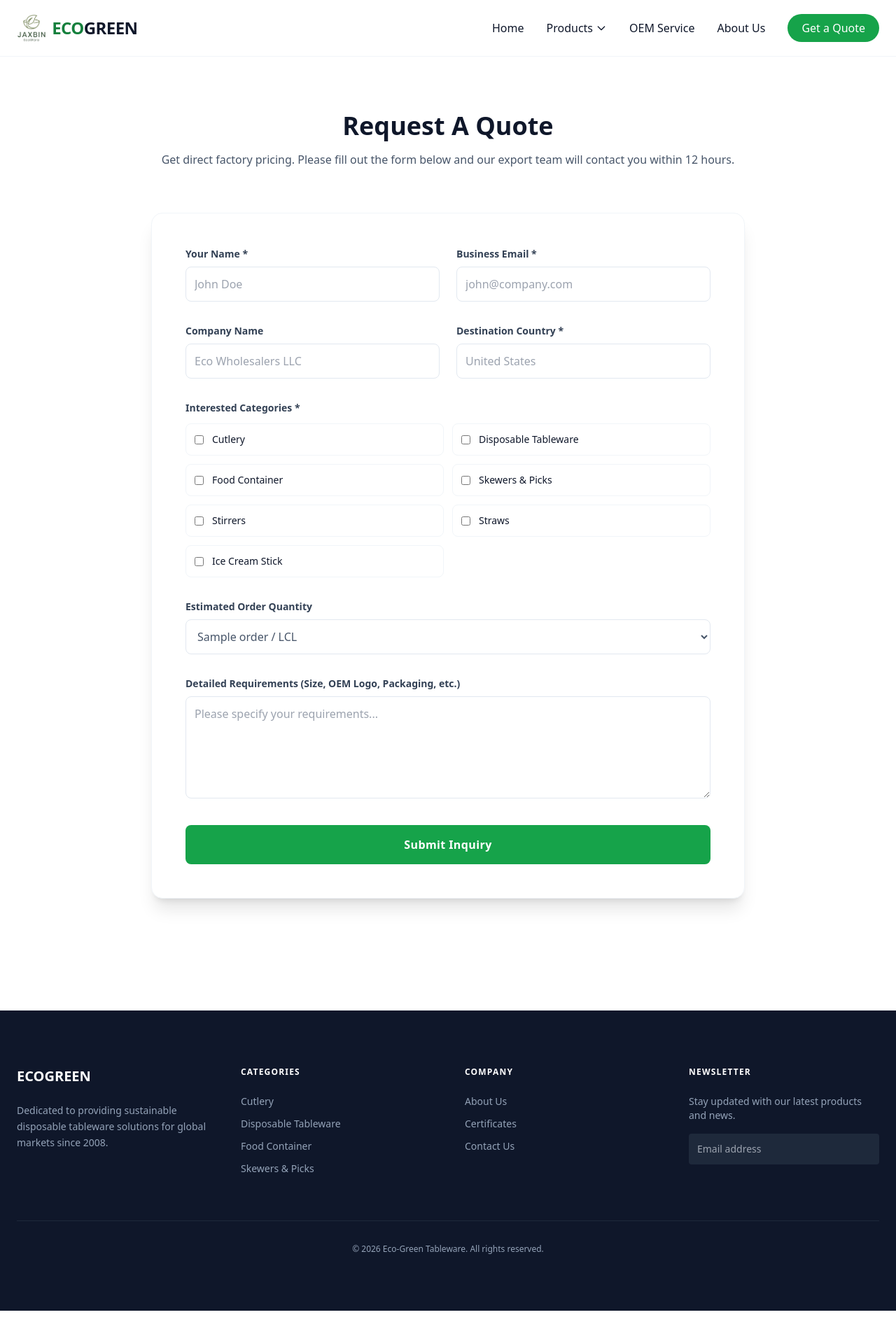
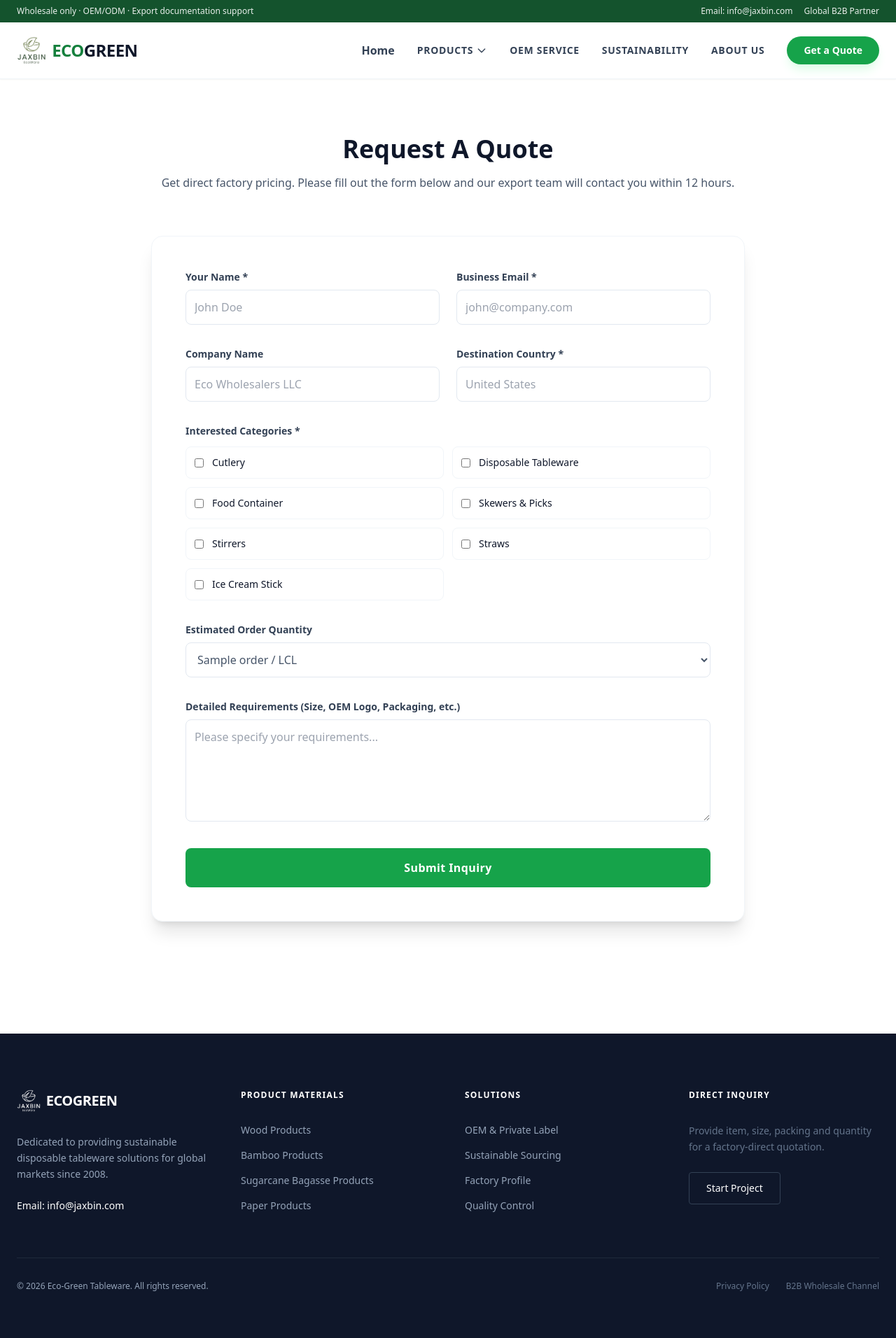
Before and after one commit to lixiufang088-art/jaxbin-ecoware, a Next.js app: page /contact in a window 1280 px wide. Shown: the top 1912 px of the page at 70% size. Before the commit the page ends 1873 px from the top, so only its background shows below. Built offline with nearby package versions, Linux system fonts and the light colour scheme.

Commit message:
feat: implement 3-level product architecture (BioPak style) and advanced Mega Menu with Top Bar

```diff
--- a/app/layout.tsx
+++ b/app/layout.tsx
@@ -4,83 +4,125 @@ import data from '../data/products.json';
 
 export const metadata = {
   title: 'Eco-Green Tableware | Leading Eco-Friendly Disposable Manufacturer',
-  description: 'Manufacturer of Wooden, Bamboo, and Bagasse Tableware. B2B Wholesale Worldwide.',
+  description: 'Professional B2B Manufacturer of Wooden, Bamboo, and Bagasse Tableware. Wholesale Worldwide.',
 };
 
 export default function RootLayout({ children }: { children: React.ReactNode }) {
   return (
     <html lang="en">
       <body className="font-sans text-slate-900 bg-white">
+        {/* Top Bar */}
+        <div className="bg-green-900 text-white py-2 text-xs">
+          <div className="max-w-7xl mx-auto px-6 flex justify-between items-center opacity-90 font-medium">
+            <span>Wholesale only · OEM/ODM · Export documentation support</span>
+            <div className="flex gap-4">
+              <a href="mailto:info@jaxbin.com" className="hover:text-green-300 transition">Email: info@jaxbin.com</a>
+              <span>Global B2B Partner</span>
+            </div>
+          </div>
+        </div>
+
         {/* Navigation Bar */}
-        <nav className="fixed w-full z-50 bg-white/90 backdrop-blur-md border-b border-slate-100">
+        <nav className="sticky top-0 w-full z-50 bg-white/95 backdrop-blur-md border-b border-slate-100 shadow-sm">
           <div className="max-w-7xl mx-auto px-6 h-20 flex items-center justify-between">
             <Link href="/" className="text-2xl font-bold text-green-700 tracking-tight flex items-center gap-2">
               <img src="/assets/images/jaxbin-logo.png" alt="Jaxbin Ecoware" className="h-10 w-auto" />
               <span>ECO<span className="text-slate-900">GREEN</span></span>
             </Link>
 
-            <div className="hidden md:flex gap-8 items-center font-medium">
-              <Link href="/" className="hover:text-green-600 transition">Home</Link>
-              <div className="group relative py-4">
-                <button className="hover:text-green-600 transition flex items-center gap-1">
+            <div className="hidden md:flex gap-8 items-center font-semibold">
+              <Link href="/" className="text-slate-700 hover:text-green-600 transition">Home</Link>
+
+              {/* Advanced Products Dropdown */}
+              <div className="group relative py-6">
+                <button className="text-slate-700 hover:text-green-600 transition flex items-center gap-1 uppercase tracking-wider text-sm">
                   Products
                   <svg className="w-4 h-4" fill="none" stroke="currentColor" viewBox="0 0 24 24"><path strokeLinecap="round" strokeLinejoin="round" strokeWidth="2" d="M19 9l-7 7-7-7" /></svg>
                 </button>
-                {/* Mega Menu Overlay */}
-                <div className="absolute top-full left-1/2 -translate-x-1/2 w-[600px] bg-white border border-slate-100 shadow-2xl rounded-xl p-6 hidden group-hover:grid grid-cols-2 gap-4">
-                  {data.categories.map(cat => (
-                    <Link key={cat.id} href={`/products/${cat.id}`} className="p-3 hover:bg-slate-50 rounded-lg transition">
-                      <p className="font-bold text-slate-900">{cat.name}</p>
-                      <p className="text-xs text-slate-500">{cat.items.length} items available</p>
-                    </Link>
+
+                {/* Mega Menu Overlay (3-Level Architecture) */}
+                <div className="absolute top-full left-1/2 -translate-x-1/2 w-[900px] bg-white border border-slate-100 shadow-2xl rounded-2xl p-10 hidden group-hover:grid grid-cols-4 gap-10">
+                  {data.navigation[0].items.map((material) => (
+                    <div key={material.id}>
+                      <p className="text-green-700 font-bold uppercase tracking-widest text-xs mb-6 border-b border-green-50 pb-2">
+                        {material.name} Based
+                      </p>
+                      <ul className="space-y-3">
+                        {material.products.map((product) => (
+                          <li key={product}>
+                            <Link
+                              href={`/products/${data.categories.find(c => c.items.some(i => i.name === product))?.id || 'cutlery'}`}
+                              className="text-sm text-slate-600 hover:text-green-600 hover:translate-x-1 transition-all inline-block"
+                            >
+                              {product}
+                            </Link>
+                          </li>
+                        ))}
+                      </ul>
+                    </div>
                   ))}
+                  <div className="col-span-4 mt-8 pt-8 border-t border-slate-50 flex justify-between items-center bg-slate-50 -mx-10 -mb-10 p-6 rounded-b-2xl">
+                    <p className="text-slate-500 text-xs italic">Looking for specific specifications? OEM/ODM samples available upon request.</p>
+                    <Link href="/products" className="text-green-600 font-bold text-sm hover:underline">View All Range &rarr;</Link>
+                  </div>
                 </div>
               </div>
-              <Link href="/oem" className="hover:text-green-600 transition">OEM Service</Link>
-              <Link href="/about" className="hover:text-green-600 transition">About Us</Link>
-              <Link href="/contact" className="bg-green-600 text-white px-5 py-2 rounded-full hover:bg-green-700 transition">Get a Quote</Link>
+
+              <Link href="/oem" className="text-slate-700 hover:text-green-600 transition uppercase tracking-wider text-sm">OEM Service</Link>
+              <Link href="/sustainability" className="text-slate-700 hover:text-green-600 transition uppercase tracking-wider text-sm">Sustainability</Link>
+              <Link href="/about" className="text-slate-700 hover:text-green-600 transition uppercase tracking-wider text-sm">About Us</Link>
+              <Link href="/contact" className="bg-green-600 text-white px-6 py-2.5 rounded-full hover:bg-green-700 transition shadow-lg shadow-green-100 text-sm">Get a Quote</Link>
             </div>
           </div>
         </nav>
 
         {/* Page Content */}
-        <div className="pt-20">
+        <div>
           {children}
         </div>
 
         {/* Footer */}
         <footer className="bg-slate-900 text-slate-400 py-20 px-6 mt-20">
-          <div className="max-w-7xl mx-auto grid grid-cols-1 md:grid-cols-4 gap-12">
+          <div className="max-w-7xl mx-auto grid grid-cols-1 md:grid-cols-4 gap-12 text-sm">
             <div className="col-span-1 md:col-span-1">
-              <h3 className="text-white text-xl font-bold mb-6">ECOGREEN</h3>
-              <p className="text-sm leading-relaxed">
+              <div className="flex items-center gap-2 mb-8">
+                 <img src="/assets/images/jaxbin-logo.png" alt="Jaxbin" className="h-8 w-auto brightness-0 invert" />
+                 <h3 className="text-white text-xl font-bold tracking-tight">ECOGREEN</h3>
+              </div>
+              <p className="leading-relaxed mb-6">
                 Dedicated to providing sustainable disposable tableware solutions for global markets since 2008.
               </p>
+              <p className="text-white font-medium">Email: info@jaxbin.com</p>
             </div>
             <div>
-              <h4 className="text-white font-bold mb-6 uppercase tracking-widest text-xs">Categories</h4>
-              <ul className="space-y-3 text-sm">
-                {data.categories.slice(0, 4).map(cat => (
-                  <li key={cat.id}><Link href={`/products/${cat.id}`} className="hover:text-white transition">{cat.name}</Link></li>
+              <h4 className="text-white font-bold mb-8 uppercase tracking-widest text-xs">Product Materials</h4>
+              <ul className="space-y-4">
+                {data.navigation[0].items.map(m => (
+                  <li key={m.id}><Link href="/products" className="hover:text-white transition">{m.name} Products</Link></li>
                 ))}
               </ul>
             </div>
             <div>
-              <h4 className="text-white font-bold mb-6 uppercase tracking-widest text-xs">Company</h4>
-              <ul className="space-y-3 text-sm">
-                <li><Link href="/about" className="hover:text-white transition">About Us</Link></li>
-                <li><Link href="/certificates" className="hover:text-white transition">Certificates</Link></li>
-                <li><Link href="/contact" className="hover:text-white transition">Contact Us</Link></li>
+              <h4 className="text-white font-bold mb-8 uppercase tracking-widest text-xs">Solutions</h4>
+              <ul className="space-y-4">
+                <li><Link href="/oem" className="hover:text-white transition">OEM & Private Label</Link></li>
+                <li><Link href="/sustainability" className="hover:text-white transition">Sustainable Sourcing</Link></li>
+                <li><Link href="/about" className="hover:text-white transition">Factory Profile</Link></li>
+                <li><Link href="/contact" className="hover:text-white transition">Quality Control</Link></li>
               </ul>
             </div>
             <div>
-              <h4 className="text-white font-bold mb-6 uppercase tracking-widest text-xs">Newsletter</h4>
-              <p className="text-sm mb-4">Stay updated with our latest products and news.</p>
-              <input type="email" placeholder="Email address" className="w-full bg-slate-800 border-none rounded p-3 text-sm text-white focus:ring-1 focus:ring-green-500" />
+              <h4 className="text-white font-bold mb-8 uppercase tracking-widest text-xs">Direct Inquiry</h4>
+              <p className="mb-6 leading-relaxed text-slate-500">Provide item, size, packing and quantity for a factory-direct quotation.</p>
+              <Link href="/contact" className="inline-block border border-slate-700 text-white px-6 py-3 rounded hover:bg-slate-800 transition">Start Project</Link>
             </div>
           </div>
-          <div className="max-w-7xl mx-auto border-t border-slate-800 mt-16 pt-8 text-xs text-center">
-            &copy; {new Date().getFullYear()} Eco-Green Tableware. All rights reserved.
+          <div className="max-w-7xl mx-auto border-t border-slate-800 mt-16 pt-8 text-xs flex justify-between items-center">
+            <span>&copy; {new Date().getFullYear()} Eco-Green Tableware. All rights reserved.</span>
+            <div className="flex gap-6 text-slate-500">
+               <Link href="/privacy" className="hover:text-white transition">Privacy Policy</Link>
+               <span>B2B Wholesale Channel</span>
+            </div>
           </div>
         </footer>
       </body>
--- a/data/products.json
+++ b/data/products.json
@@ -1,5 +1,44 @@
 {
   "company": "Eco-Green Tableware Manufacturing",
+  "navigation": [
+    {
+      "name": "Materials",
+      "items": [
+        {
+          "name": "Wood",
+          "id": "wood",
+          "products": ["Wooden Cutlery", "Wooden Plate", "Wooden Container", "Wooden Coffee Stirrer", "Wooden Ice Cream Stick"]
+        },
+        {
+          "name": "Bamboo",
+          "id": "bamboo",
+          "products": ["Bamboo Cutlery", "Bamboo Plate", "Bamboo Skewers", "Bamboo Coffee Stirrer", "Bamboo Straw", "Bamboo Ice Cream Stick"]
+        },
+        {
+          "name": "Sugarcane Bagasse",
+          "id": "bagasse",
+          "products": ["Bagasse Cutlery", "Bagasse Plate", "Bagasse Container"]
+        },
+        {
+          "name": "Paper",
+          "id": "paper",
+          "products": ["Paper Container", "Paper Straw"]
+        }
+      ]
+    },
+    {
+      "name": "Categories",
+      "items": [
+        { "name": "Cutlery", "id": "cutlery" },
+        { "name": "Plates & Bowls", "id": "disposable-tableware" },
+        { "name": "Food Containers", "id": "food-container" },
+        { "name": "Skewers & Picks", "id": "skewers-picks" },
+        { "name": "Stirrers", "id": "stirrers" },
+        { "name": "Straws", "id": "straws" },
+        { "name": "Ice Cream Stick", "id": "ice-cream-stick" }
+      ]
+    }
+  ],
   "categories": [
     {
       "id": "cutlery",
```
